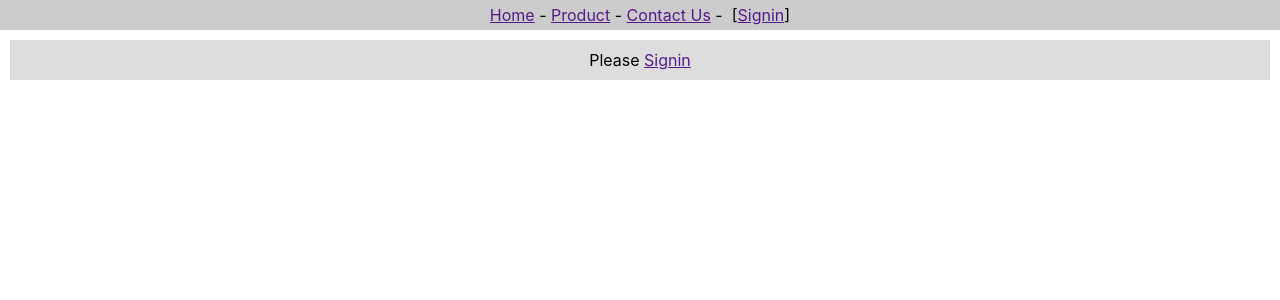
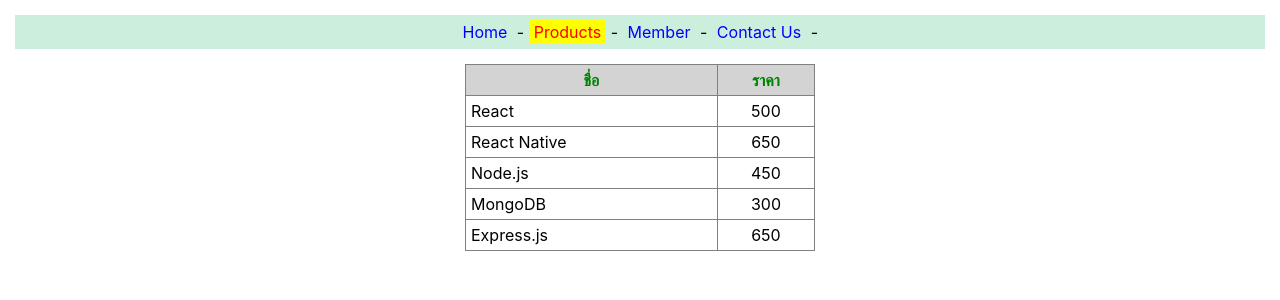
Before and after one commit to Nwpatt/github-desktop-project, a React (Create React App) app: page /products in a window 1280 px wide. Shown: the top 300 px of the page. Built offline with nearby package versions, Linux system fonts and the light colour scheme.

Commit message:
new from 22-9-2023

```diff
--- a/src/App.js
+++ b/src/App.js
@@ -1,4 +1,6 @@
 import React from "react";
+// import Router2 from "./router2";
+import Router3 from "./router3";
 // import Banner from "./banner";
 // import { Calculator2 } from "./calculator";
 // import { EventData2 } from "./event-data";
@@ -7,14 +9,14 @@
 // import Calendar from "./class-components";
 // import RefsArray from "./refs-array";
 // import MessageBox from "./state-func";
-import { userContext } from './context';
+// import { userContext } from './context';
 // import Header from "./context-header";
 // import Content from "./context-content";
-import Header2 from "./context-header2";
-import Content2 from "./context-content2";
+// import Header2 from "./context-header2";
+// import Content2 from "./context-content2";
 
 function App() {
-  let [user,setUser] = React.useState()
+  // let [user,setUser] = React.useState()
   return (
     <>
       {/* <Header/>
@@ -33,10 +35,11 @@
         <Content/>
       </userContext.Provider> */}
 
-      <userContext.Provider value={[user,setUser]}>
+      {/* <userContext.Provider value={[user,setUser]}>
         <Header2/>
         <Content2/>
-      </userContext.Provider>
+      </userContext.Provider> */}
+      <Router3/>
     </>
   )
 }
--- /dev/null
+++ b/src/home.js
@@ -0,0 +1,13 @@
+import React from 'react'
+
+export default function Home() {
+  return (
+    <p style={{textAlign:'center'}}>
+        <h3>ยินดีตอนรับสู่ React Store</h3>
+        รายชื่อ <a href="/products">สินค้า</a>ที่เรามีจำหน่าย
+        <br/>
+        แต่ท่านต้องเป็น <a href='/member'>สมาชิก</a> จึงจะสั่งซื้อได้ <br/>
+        หากมีข้อสงสัย กรุณา<a href='/contact'>ติดต่อเรา</a>
+    </p>
+  )
+}
--- /dev/null
+++ b/src/member.js
@@ -0,0 +1,7 @@
+import React from "react";
+
+export default function Member() {
+    return (
+        <div style={{textAlign:'center'}}>Member Page</div>
+    )
+}
--- /dev/null
+++ b/src/products.js
@@ -0,0 +1,25 @@
+import React from "react";
+import './products.css'
+
+export default class Products extends React.Component {
+    data = [
+        ['React',500],
+        ['React Native',650],
+        ['Node.js',450],
+        ['MongoDB',300],
+        ['Express.js',650],
+    ]
+
+    render() {
+        return (
+            <table border="1">
+                <tr><th>ชื่อ</th><th>ราคา</th></tr>
+                {
+                    this.data.map(d =>{
+                        return <tr><td>{d[0]}</td><td>{d[1]}</td></tr>
+                    })
+                }
+            </table>
+        )
+    }
+}
--- /dev/null
+++ b/src/router2.js
@@ -0,0 +1,26 @@
+import React from "react";
+import { BrowserRouter,NavLink } from "react-router-dom";
+import './navlink.css'
+
+export default function Router2(){
+    return(
+        <BrowserRouter>
+            <nav className="nav">
+                <NavLink to='/'
+                    className={({isActive})=>
+                        isActive?"active_menu":"menu"}
+                    style={({isActive})=> {
+                        return {
+                            fontWeight: isActive ? "bold":""
+                        };
+                    }}>Home</NavLink> -&nbsp;
+                <NavLink to='/products' className={({isActive})=> isActive?"active_menu":"menu"}>
+                    Products</NavLink> -&nbsp;
+                <NavLink to='/member' className={({isActive})=> isActive?"active_menu":"menu"}>
+                    Member</NavLink> -&nbsp;
+                <NavLink to='/contact' className={({isActive})=> isActive?"active_menu":"menu"}>
+                    Contact Us</NavLink> -&nbsp;
+            </nav>
+        </BrowserRouter>
+    )
+}
--- /dev/null
+++ b/src/router3.js
@@ -0,0 +1,36 @@
+import React from "react";
+import { BrowserRouter, NavLink, Navigate, Route, Routes } from "react-router-dom";
+import './navlink.css'
+import Products from "./products";
+import Home from "./home";
+import Member from "./member";
+
+export default function Router3(){
+    return(
+        <BrowserRouter>
+            <nav className="nav">
+                <NavLink to='/'
+                    className={({isActive})=>
+                        isActive?"active_menu":"menu"}
+                    style={({isActive})=> {
+                        return {
+                            fontWeight: isActive ? "bold":""
+                        };
+                    }}>Home</NavLink> -&nbsp;
+                <NavLink to='/products' className={({isActive})=> isActive?"active_menu":"menu"}>
+                    Products</NavLink> -&nbsp;
+                <NavLink to='/member' className={({isActive})=> isActive?"active_menu":"menu"}>
+                    Member</NavLink> -&nbsp;
+                <NavLink to='/contact' className={({isActive})=> isActive?"active_menu":"menu"}>
+                    Contact Us</NavLink> -&nbsp;
+            </nav>
+            <Routes style={{margin:'20px'}}>
+                <Route path="/" element={<Home/>}/>
+                <Route path="/products" element={<Products/>}/>
+                <Route path="/member" Component={Member}/>
+                <Route path="/contact" element={<div style={{textAlign:'center'}}>Contact Page</div>}/>
+                <Route path="/*" element={<Navigate to="/"/>}/>
+            </Routes>
+        </BrowserRouter>
+    )
+}
```
